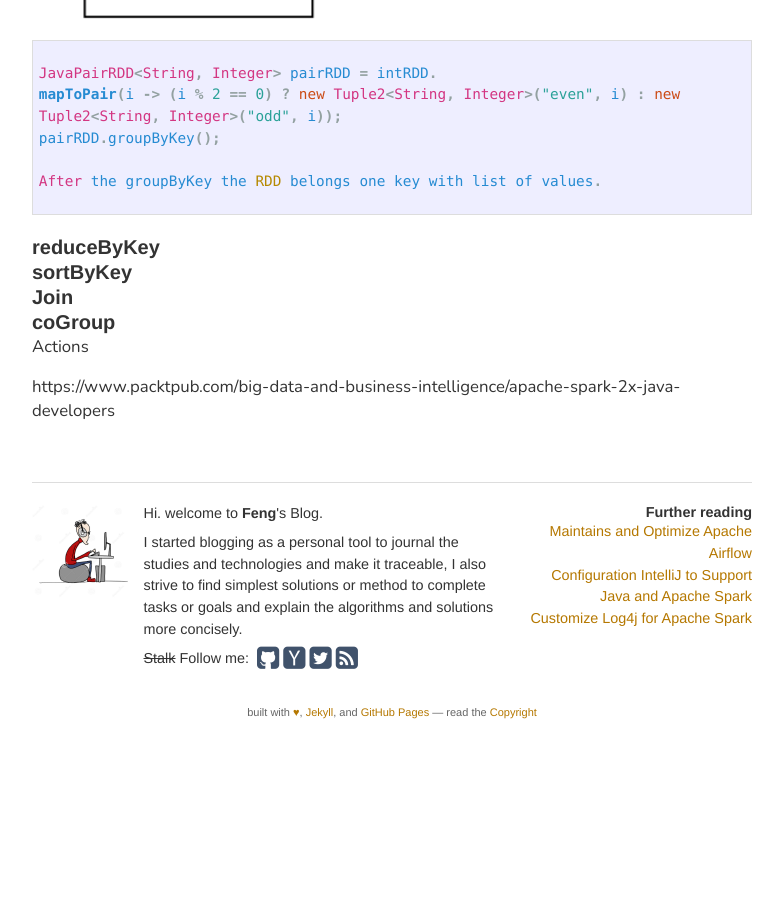
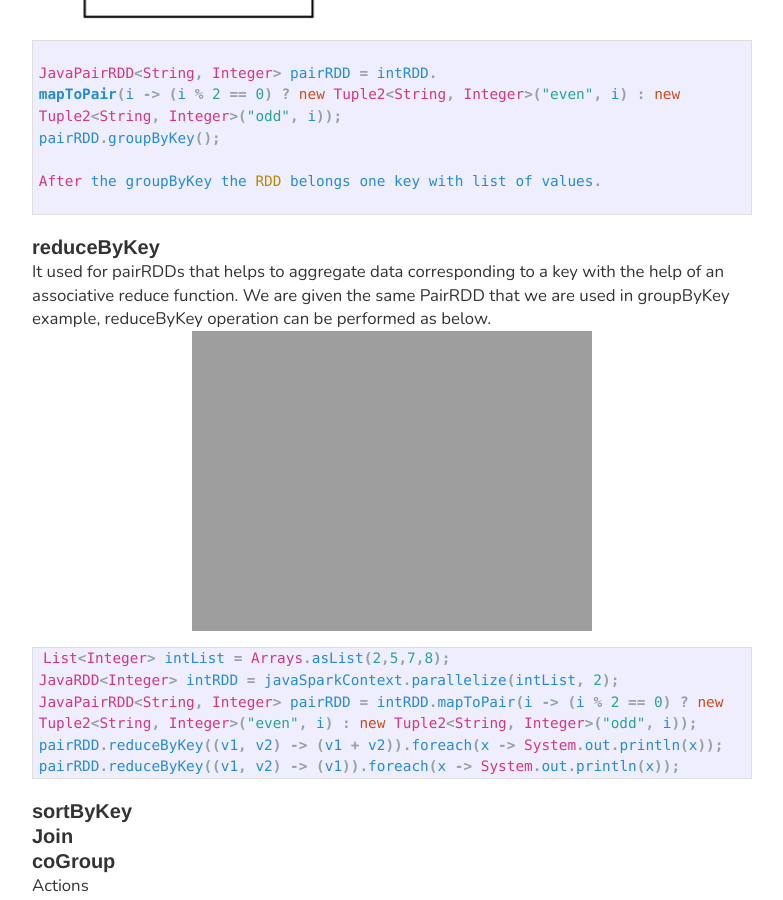
Before and after one commit to SharpLu/Blog, a Jekyll site: the page built from _posts/2016-07-10-java-8-for-apache-spark-examples.md, in a window 1280 px wide and 900 px high, scrolled down 7484 px. Shown: the whole window, without its empty margins (248-1031 px from the left). Built offline with Jekyll 4.4.1, drawn with Linux system fonts in a browser that asks for light colours; before the commit the page ends 8223 px from its top, so only the background shows below that.

Commit message:
Update 2016-07-10-java-8-for-apache-spark-examples.md

````diff
--- a/_posts/2016-07-10-java-8-for-apache-spark-examples.md
+++ b/_posts/2016-07-10-java-8-for-apache-spark-examples.md
@@ -173,8 +173,19 @@ After the groupByKey the RDD belongs one key with list of values.
 
 ```
 
+##### reduceByKey
 
-##### reduceByKey
+It used for pairRDDs that helps to aggregate data corresponding to a key with the help of an associative reduce function. We are given the same PairRDD that we are used in groupByKey example, reduceByKey operation can be performed as below.
+![](http://feng.io/static/spark_examples/11.png)
+
+```java
+List<Integer> intList = Arrays.asList(2,5,7,8);
+JavaRDD<Integer> intRDD = javaSparkContext.parallelize(intList, 2);
+JavaPairRDD<String, Integer> pairRDD = intRDD.mapToPair(i -> (i % 2 == 0) ? new Tuple2<String, Integer>("even", i) : new Tuple2<String, Integer>("odd", i));
+pairRDD.reduceByKey((v1, v2) -> (v1 + v2)).foreach(x -> System.out.println(x));
+pairRDD.reduceByKey((v1, v2) -> (v1)).foreach(x -> System.out.println(x));
+```
+
 
 ##### sortByKey
 
````
